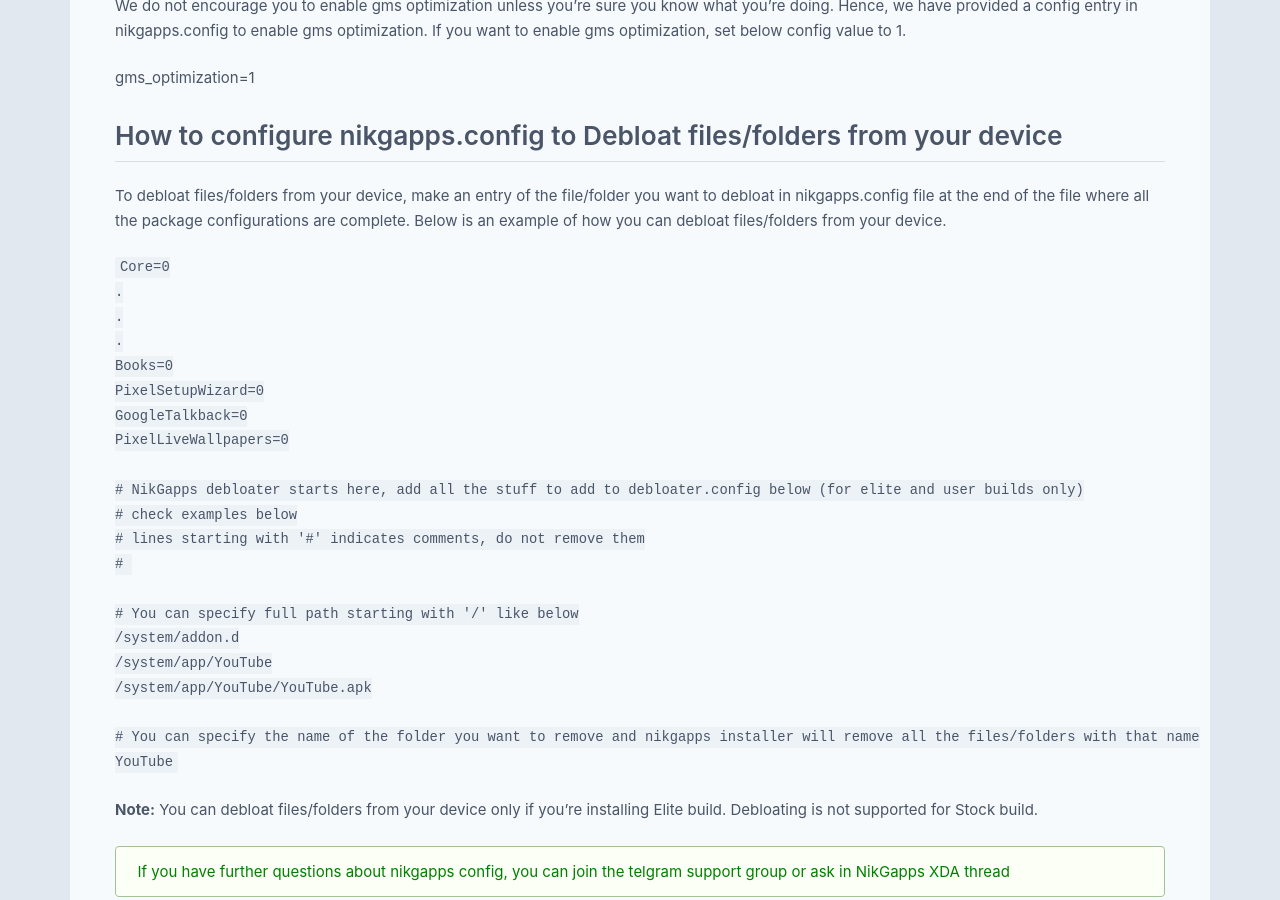
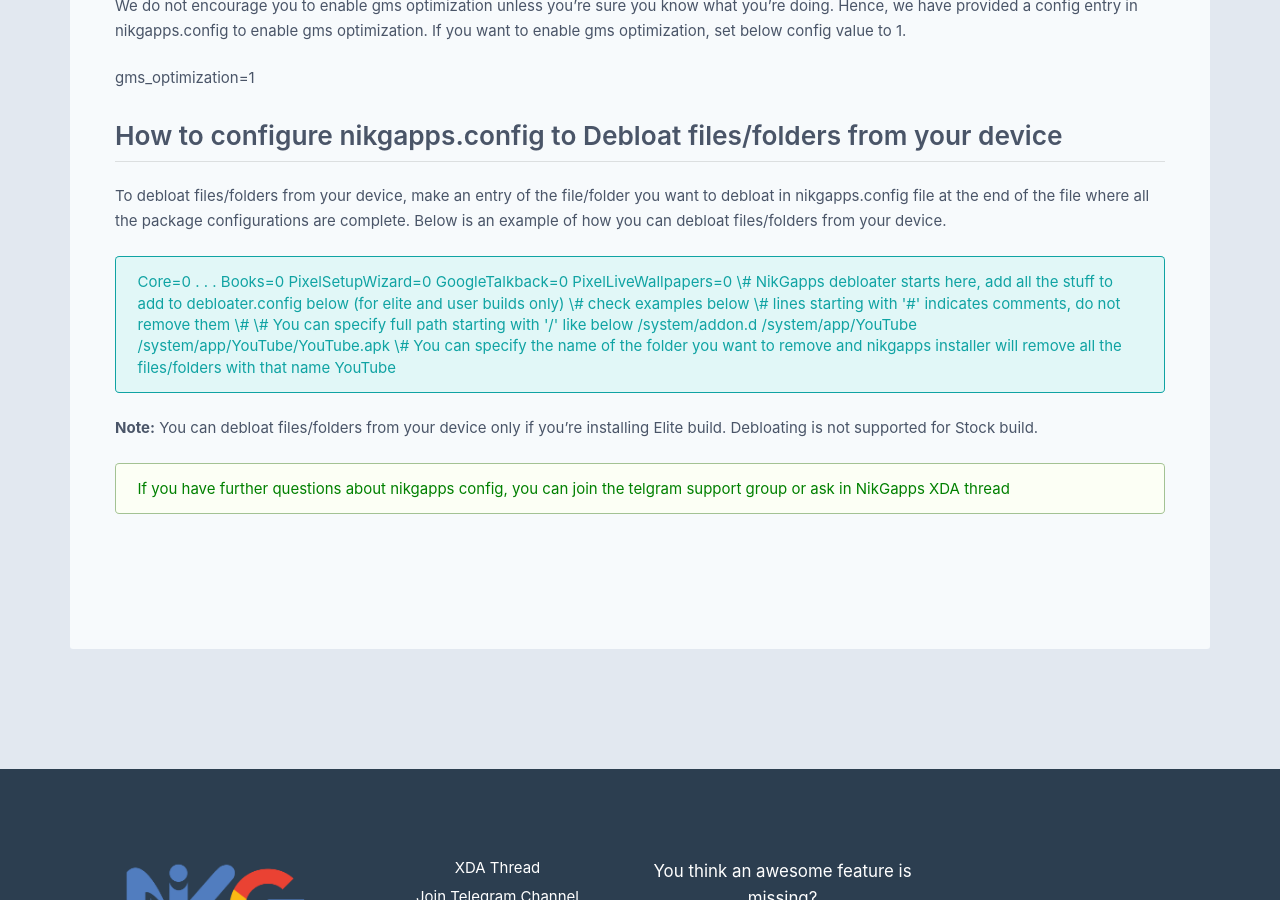
Before and after one commit to nikgapps/nikgapps.github.io, a Jekyll site: the page built from _posts/2022-02-22-NikGapps-Config.md, in a window 1280 px wide and 900 px high, scrolled down 5196 px. Built offline with Jekyll 4.4.1, drawn with Linux system fonts in a browser that asks for light colours; some web fonts are replaced.

Commit message:
Display the debloater data in teal

````diff
--- a/_posts/2022-02-22-NikGapps-Config.md
+++ b/_posts/2022-02-22-NikGapps-Config.md
@@ -179,7 +179,7 @@
 
 To debloat files/folders from your device, make an entry of the file/folder you want to debloat in nikgapps.config file at the end of the file where all the package configurations are complete. Below is an example of how you can debloat files/folders from your device.
 
-```
+<div class="ui teal message">
 Core=0
 .
 .
@@ -189,19 +189,19 @@
 GoogleTalkback=0
 PixelLiveWallpapers=0
 
-# NikGapps debloater starts here, add all the stuff to add to debloater.config below (for elite and user builds only)
-# check examples below
-# lines starting with '#' indicates comments, do not remove them
-#
+\# NikGapps debloater starts here, add all the stuff to add to debloater.config below (for elite and user builds only)
+\# check examples below
+\# lines starting with '#' indicates comments, do not remove them
+\#
 
-# You can specify full path starting with '/' like below
+\# You can specify full path starting with '/' like below
 /system/addon.d
 /system/app/YouTube
 /system/app/YouTube/YouTube.apk
 
-# You can specify the name of the folder you want to remove and nikgapps installer will remove all the files/folders with that name
+\# You can specify the name of the folder you want to remove and nikgapps installer will remove all the files/folders with that name
 YouTube
-```
+</div>
 
 **Note:** You can debloat files/folders from your device only if you're installing Elite build. Debloating is not supported for Stock build.
 
````
